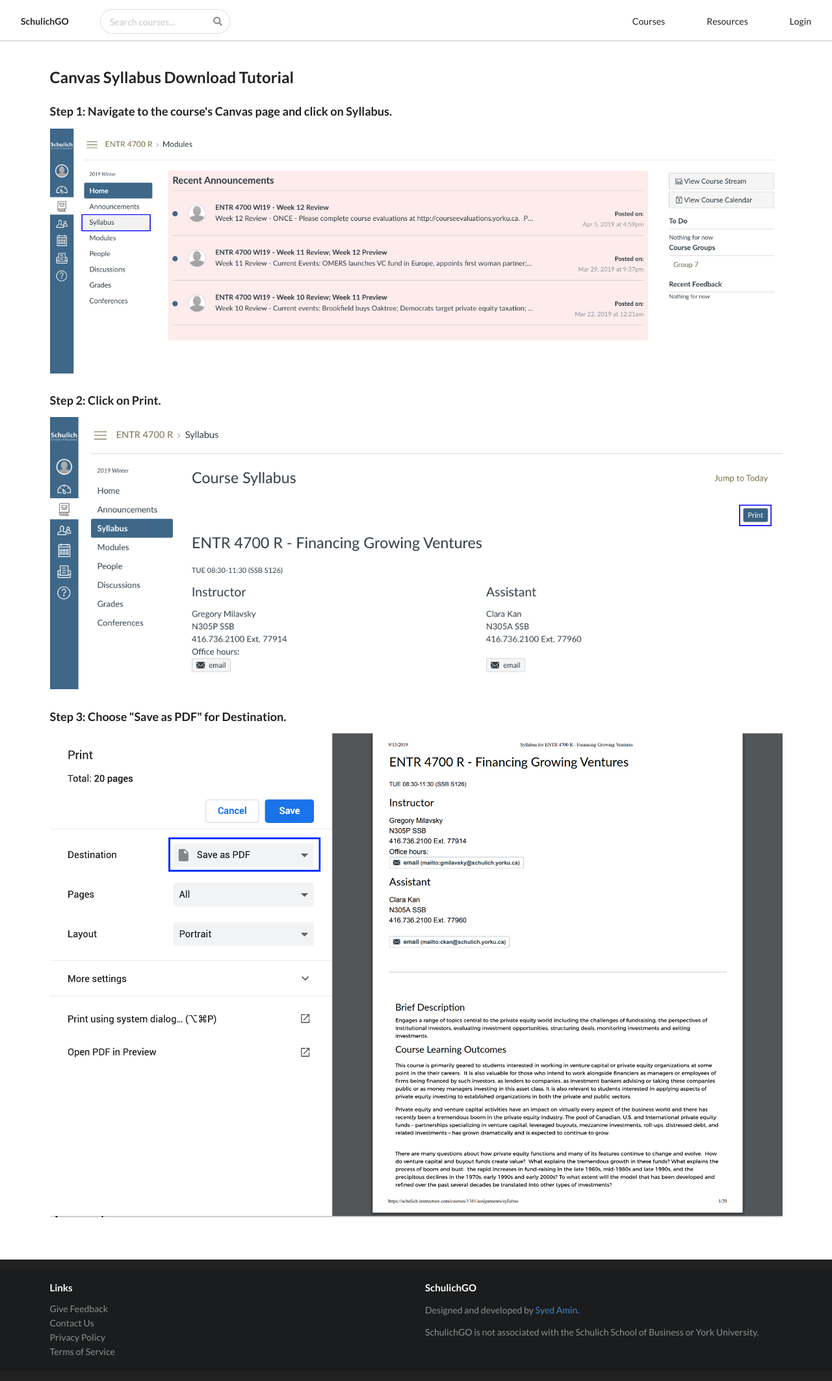
After one commit to syedaminx/schulichgo, a Django app: page /canvas-syllabus-tutorial in a window 1280 px wide. The commit adds this page. Shown: the whole page at 65% size. Run offline with Django 3.2, Linux system fonts and the light colour scheme.

Commit message:
created canvas syllabus download tutorial

```diff
--- /dev/null
+++ b/core/templates/canvas_tutorial.html
@@ -0,0 +1,20 @@
+{% extends 'base.html' %}
+{% load staticfiles %}
+
+{% block title %}- Canvas Syllabus Download Tutorial{% endblock title %}
+
+{% block content %}
+  <div class="ui container">
+    <h2>Canvas Syllabus Download Tutorial</h2>
+
+    <h3>Step 1: Navigate to the course's Canvas page and click on Syllabus.</h3>
+    <img src="{% static 'img/canvas_tutorial/1.png' %}" alt="" style="width: 100%; height: auto;">
+
+    <h3>Step 2: Click on Print.</h3>
+    <img src="{% static 'img/canvas_tutorial/2.png' %}" alt="" style="width: 100%; height: auto;">
+
+    <h3>Step 3: Choose "Save as PDF" for Destination.</h3>
+    <img src="{% static 'img/canvas_tutorial/3.png' %}" alt="" style="width: 100%; height: auto;">
+  </div>
+
+{% endblock %}
--- a/core/urls.py
+++ b/core/urls.py
@@ -9,5 +9,6 @@ urlpatterns = [
     path('social-auth', include('social_django.urls', namespace='social')),
     path('results/', views.search, name='search'),
     path('privacy-policy', views.privacy_policy, name='privacy_policy'),
-    path('terms-of-service', views.terms, name='terms')
+    path('terms-of-service', views.terms, name='terms'),
+    path('canvas-syllabus-tutorial', views.syllabus_tutorial, name='syllabus_tutorial')
 ]
--- a/core/views.py
+++ b/core/views.py
@@ -27,3 +27,6 @@ def privacy_policy(request):
 
 def terms(request):
     return render(request, "terms.html")
+
+def syllabus_tutorial(request):
+    return render(request, "canvas_tutorial.html")
--- a/courses/views.py
+++ b/courses/views.py
@@ -4,6 +4,7 @@ from .models import Category, Course, Review, Syllabus
 from .forms import ReviewForm, SyllabusForm
 from django.db.models import Avg
 from django.contrib.auth.decorators import login_required
+from django.contrib import messages
 from django.core import serializers
 from django.core.serializers.json import DjangoJSONEncoder
 import json
@@ -104,8 +105,8 @@ def review(request, category, number):
             review.course_code = course_object
             review.author = request.user
             review.save()
-            message = {'success': "sucess"}
-            return JsonResponse(message)
+            messages.success(request, 'Your review has been successfully submitted.')
+            return redirect(course, category=category, number=number)
     else:
         form = ReviewForm(instructors=course_object.instructors)
 
```
Also changed, not shown: courses/templates/courses/course.html (+17 -1 lines), static/img/canvas_tutorial/1.png (added), static/img/canvas_tutorial/2.png (added), static/img/canvas_tutorial/3.png (added).
